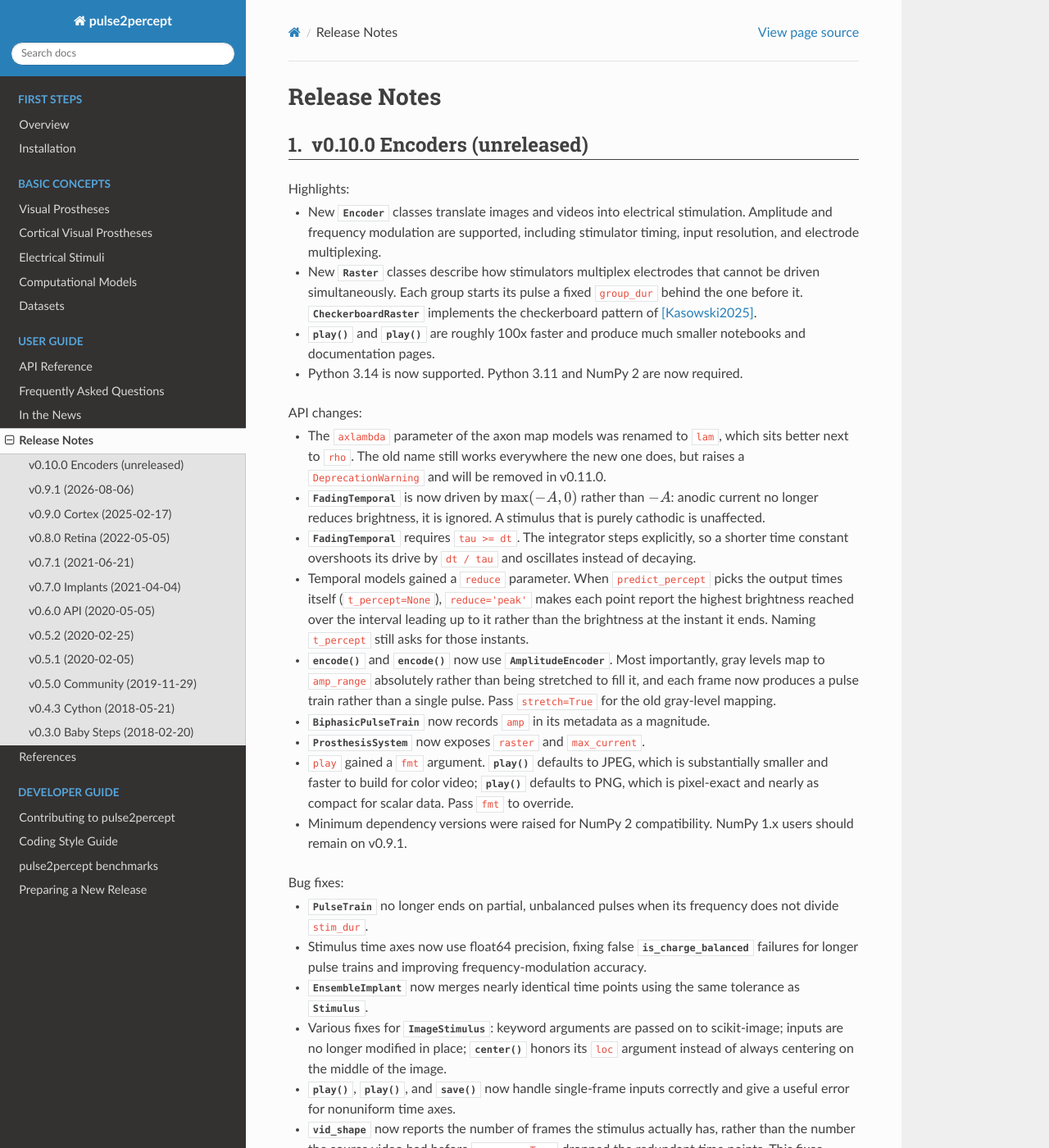
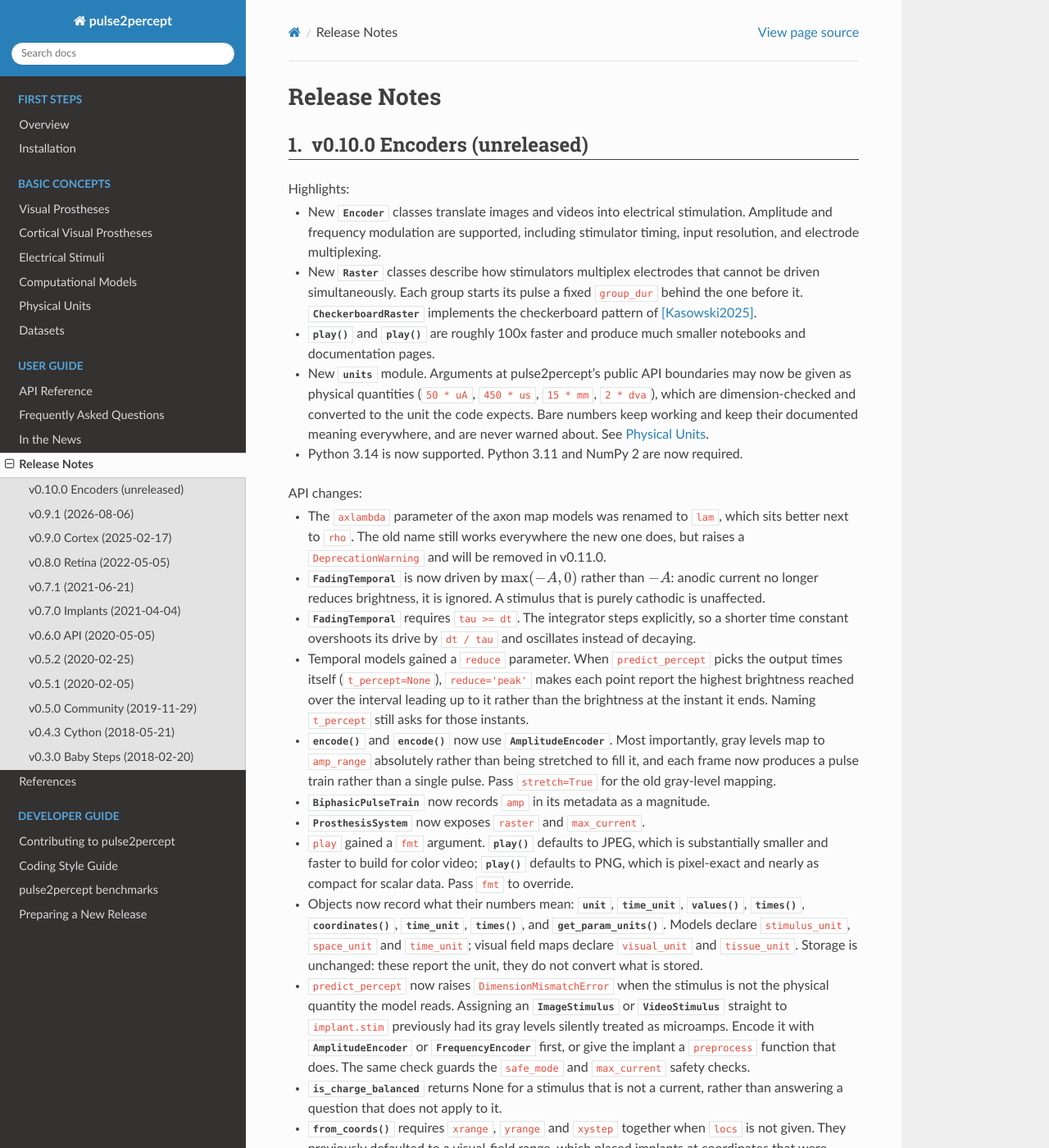
Before and after one commit to pulse2percept/pulse2percept, a Sphinx documentation site: the page built from doc/users/release_notes.rst, in a window 1280 px wide and 1400 px high. Shown: the whole window at 82% size. Built offline with Sphinx 7.4.7 and the Read the Docs theme 3.1.0, drawn with Linux system fonts in a browser that asks for light colours; formulas are drawn with MathJax 3; pages that are not in the unit, such as notebooks, are missing from menus; some of the changed text lies outside the part shown.

```diff
--- a/doc/index.rst
+++ b/doc/index.rst
@@ -17,6 +17,7 @@
    topics/cortical
    topics/stimuli
    topics/models
+   topics/units
    topics/datasets
 
 .. toctree::
--- a/doc/users/release_notes.rst
+++ b/doc/users/release_notes.rst
@@ -23,6 +23,13 @@ Highlights:
 * :py:meth:`~pulse2percept.percepts.Percept.play` and
   :py:meth:`~pulse2percept.stimuli.VideoStimulus.play` are roughly 100x faster
   and produce much smaller notebooks and documentation pages.
+
+*  New :py:mod:`~pulse2percept.units` module. Arguments at pulse2percept's
+   public API boundaries may now be given as physical quantities
+   (``50 * uA``, ``450 * us``, ``15 * mm``, ``2 * dva``), which are
+   dimension-checked and converted to the unit the code expects. Bare numbers
+   keep working and keep their documented meaning everywhere, and are never
+   warned about. See :ref:`Physical Units <topics-units>`.
 
 * Python 3.14 is now supported. Python 3.11 and NumPy 2 are now required.
 
@@ -66,6 +73,38 @@ API changes:
   :py:meth:`~pulse2percept.percepts.Percept.play` defaults to PNG, which is
   pixel-exact and nearly as compact for scalar data. Pass ``fmt`` to override.
 
+* Objects now record what their numbers mean:
+  :py:attr:`~pulse2percept.stimuli.Stimulus.unit`,
+  :py:attr:`~pulse2percept.stimuli.Stimulus.time_unit`,
+  :py:meth:`~pulse2percept.stimuli.Stimulus.values`,
+  :py:meth:`~pulse2percept.stimuli.Stimulus.times`,
+  :py:meth:`~pulse2percept.implants.ElectrodeArray.coordinates`,
+  :py:attr:`~pulse2percept.percepts.Percept.time_unit`,
+  :py:meth:`~pulse2percept.percepts.Percept.times`, and
+  :py:meth:`~pulse2percept.utils.Parametrized.get_param_units`. Models declare
+  ``stimulus_unit``, ``space_unit`` and ``time_unit``; visual field maps
+  declare ``visual_unit`` and ``tissue_unit``. Storage is unchanged: these
+  report the unit, they do not convert what is stored.
+
+* ``predict_percept`` now raises ``DimensionMismatchError`` when the stimulus
+  is not the physical quantity the model reads. Assigning an
+  :py:class:`~pulse2percept.stimuli.ImageStimulus` or
+  :py:class:`~pulse2percept.stimuli.VideoStimulus` straight to ``implant.stim``
+  previously had its gray levels silently treated as microamps. Encode it with
+  :py:class:`~pulse2percept.stimuli.AmplitudeEncoder` or
+  :py:class:`~pulse2percept.stimuli.FrequencyEncoder` first, or give the
+  implant a ``preprocess`` function that does. The same check guards the
+  ``safe_mode`` and ``max_current`` safety checks.
+
+* :py:attr:`~pulse2percept.stimuli.Stimulus.is_charge_balanced` returns None
+  for a stimulus that is not a current, rather than answering a question that
+  does not apply to it.
+
+* :py:meth:`~pulse2percept.implants.EnsembleImplant.from_coords` requires
+  ``xrange``, ``yrange`` and ``xystep`` together when ``locs`` is not given.
+  They previously defaulted to a visual-field range, which placed implants at
+  coordinates that were never meant to be microns.
+
 * Minimum dependency versions were raised for NumPy 2 compatibility. NumPy 1.x
   users should remain on v0.9.1.
 
@@ -107,6 +146,13 @@ Bug fixes:
   color channels across every row.
 
 * Stimulus metadata now survives ``predict_percept`` and other transformations.
+
+* When a temporal model picks its own output times, the last one no longer
+  falls after the end of the stimulus. The end of the range was nudged by one
+  millisecond to make it inclusive, which added a frame wherever the frame
+  interval did not divide that millisecond -- most visibly in
+  :py:class:`~pulse2percept.models.cortex.DynaphosModel` with ``dt`` finer than
+  1 ms.
 
 * Visual-field-map equality now handles array-valued attributes correctly,
   maps are hashable again, and maps of different classes no longer compare
```
Also changed, not shown: doc/topics/units.rst (added, +246 -0 lines), 1 other file.
